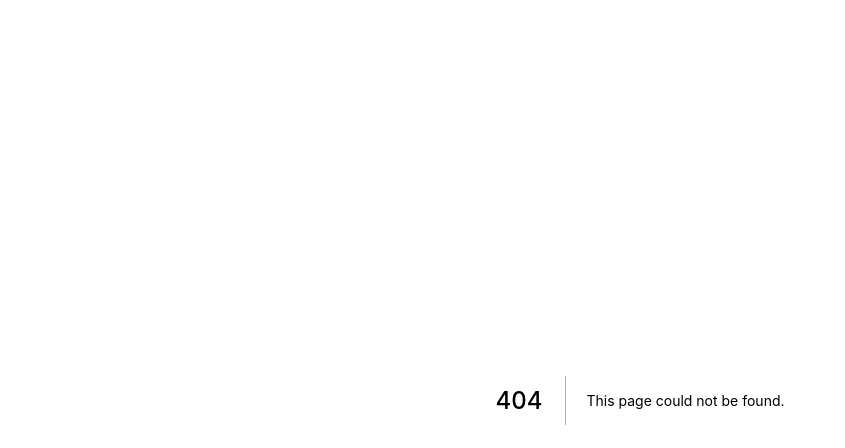
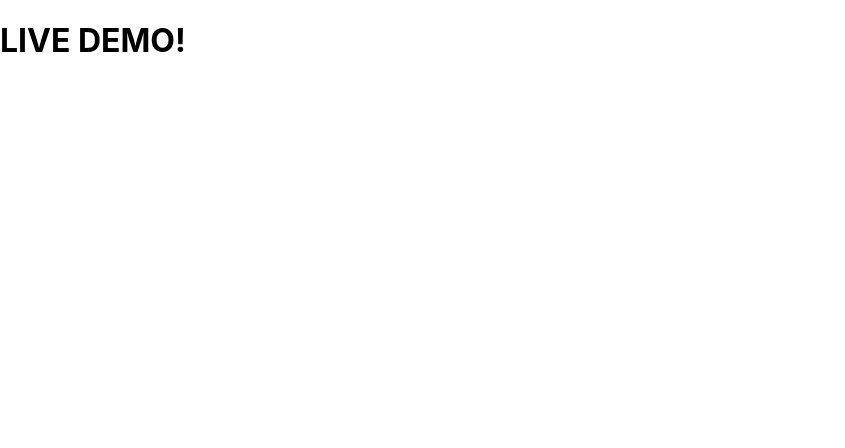
Before and after one commit to muskaansingh/Next.js-Projects, a Next.js app in the folder ecommerce-website/: page /livedemo in a window 1280 px wide. Before the commit this address had no page. Shown: the top 448 px of the page, without its empty margins (0-845 px from the left). Built offline with nearby package versions, Linux system fonts and the light colour scheme.

Commit message:
added to pages: home and livedemo and one home route

```diff
--- a/ecommerce-website/Components/Header.js
+++ b/ecommerce-website/Components/Header.js
@@ -1,5 +1,6 @@
 import HeaderStyles from '../styles/Header.module.css';
 import Head from 'next/head';
+import Link from 'next/link';
 // import HeaderToggle from './HeaderToggle';
 
 const Header = () => {
@@ -17,7 +18,7 @@ const Header = () => {
                         <button class={HeaderStyles.menuBtn}><img src="./images/Hamburger_icon.svg.png"/></button>
                         <div class={HeaderStyles.navRight}>
                             <ul>
-                                <li><a href="/">HOME</a></li>
+                                <li><Link href="/home">HOME</Link></li>
                                 <li class={HeaderStyles.dropdownbox}>
                                     <a href="/">LIVE DEMO
                                         <img src="https://encrypted-tbn0.gstatic.com/images?q=tbn:ANd9GcQXYWdTMa4UiHczxTQilFmCZ1eH92_YNjR23Q&usqp=CAU"/>
--- a/ecommerce-website/pages/home.js
+++ b/ecommerce-website/pages/home.js
@@ -1,9 +1,7 @@
-import React from 'react'
-
 const home = () => {
     return (
         <div>
-            <h1>dgudsbaf,c</h1>
+            <h1>Welcome to Homepage!</h1>
         </div>
     )
 }
--- /dev/null
+++ b/ecommerce-website/pages/livedemo.js
@@ -0,0 +1,9 @@
+const livedemo = () => {
+    return (
+        <div>
+            <h1>LIVE DEMO!</h1>
+        </div>
+    )
+}
+
+export default livedemo;
```
